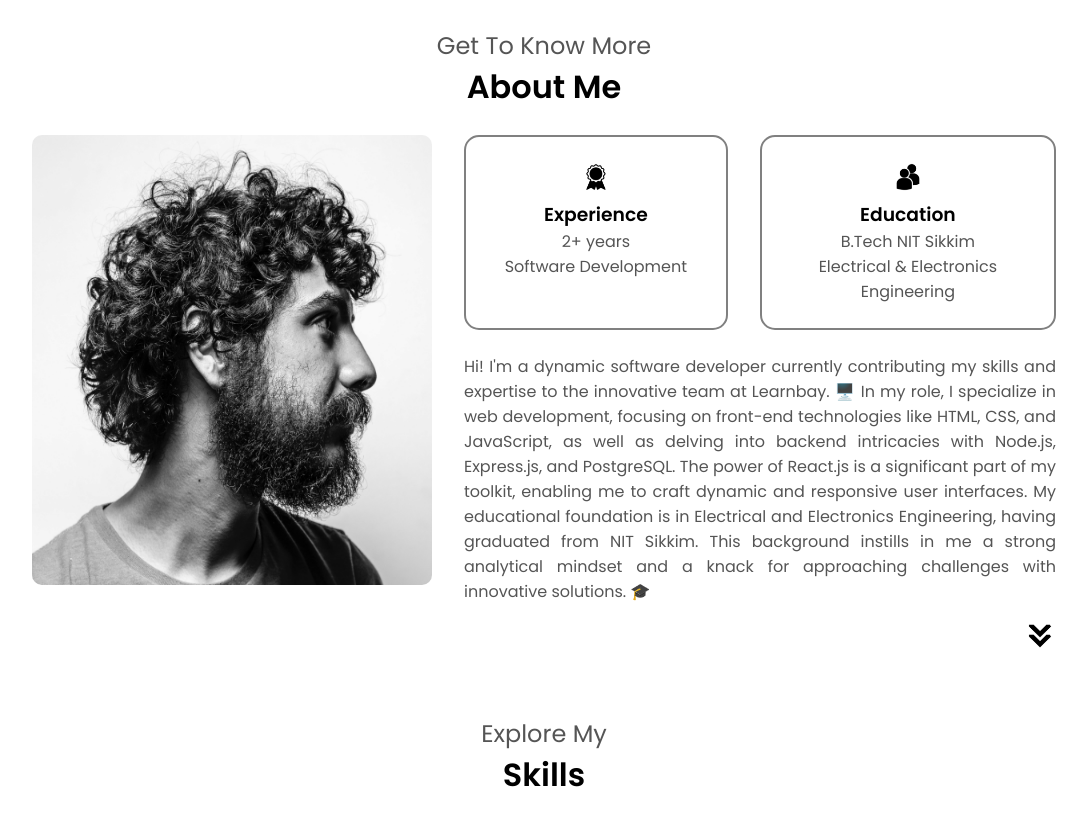
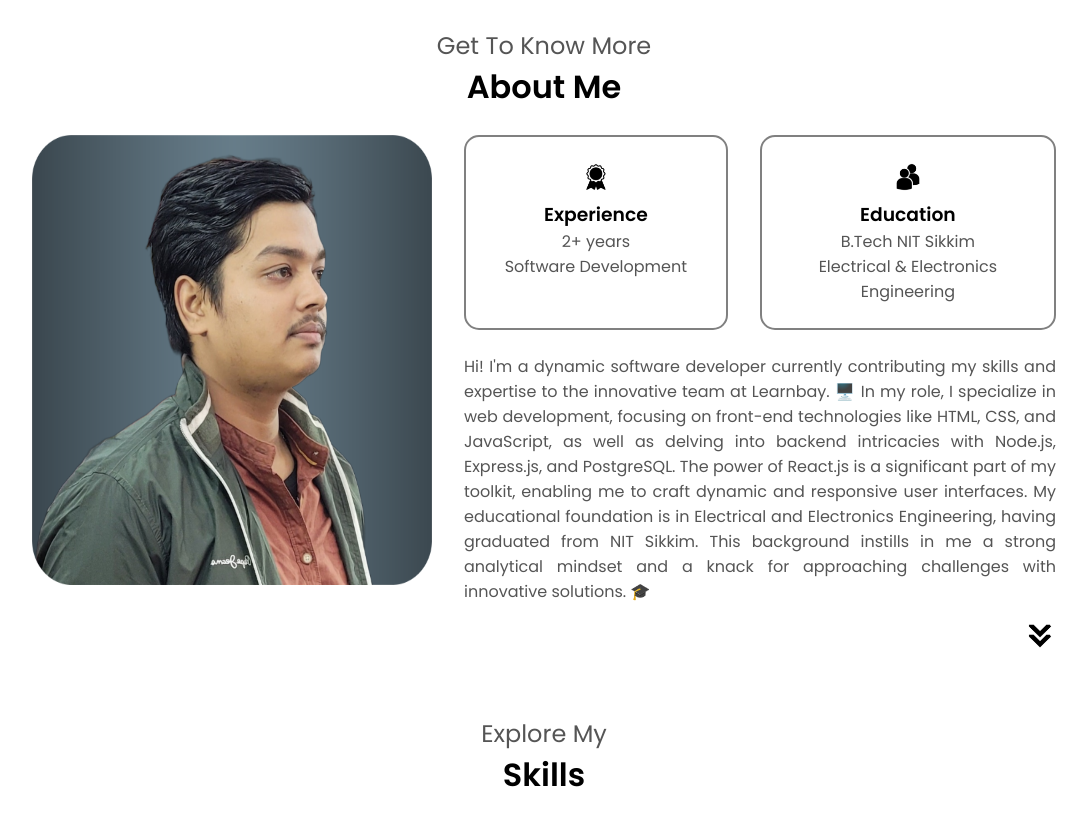
Before and after one commit to akthar30/portfolio-website, a plain HTML site: page index.html in a window 1280 px wide. Shown: the part 780-1605 px from the top of the page, without its empty margins (96-1183 px from the left). Drawn offline with Linux system fonts and the light colour scheme.

Commit message:
Changed about pic

```diff
--- a/index.html
+++ b/index.html
@@ -72,7 +72,7 @@
         <h1 class="title">About Me</h1>
         <div class="about-container0">
             <div class="about_pic-container">
-                <img src="./assets/about-pic.png" alt="My profile pic">
+                <img src="./assets/about-pic1.png" alt="My profile pic">
             </div>
             <div class="about-container1">
                 <div class="about-container2">
```
Also changed, not shown: assets/about-pic1.png (added), assets/profile-pic-2.png (deleted).
